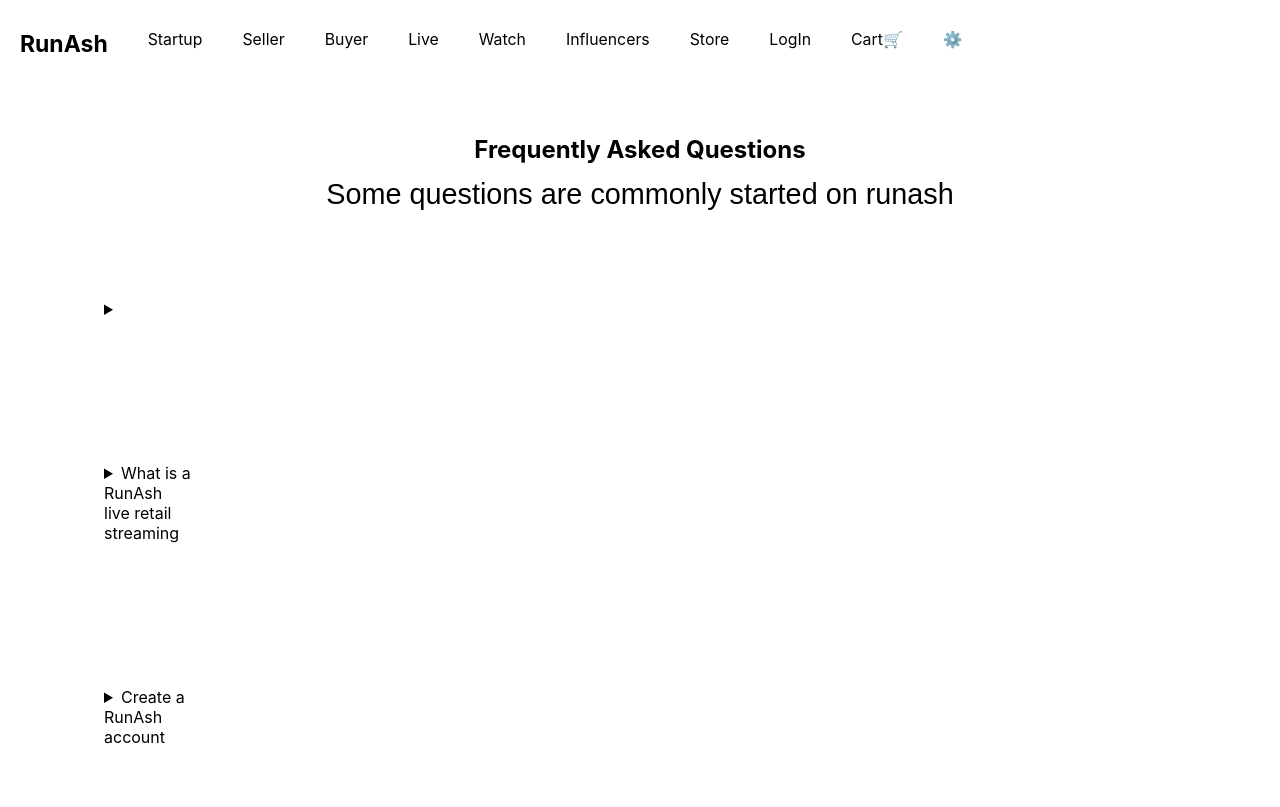
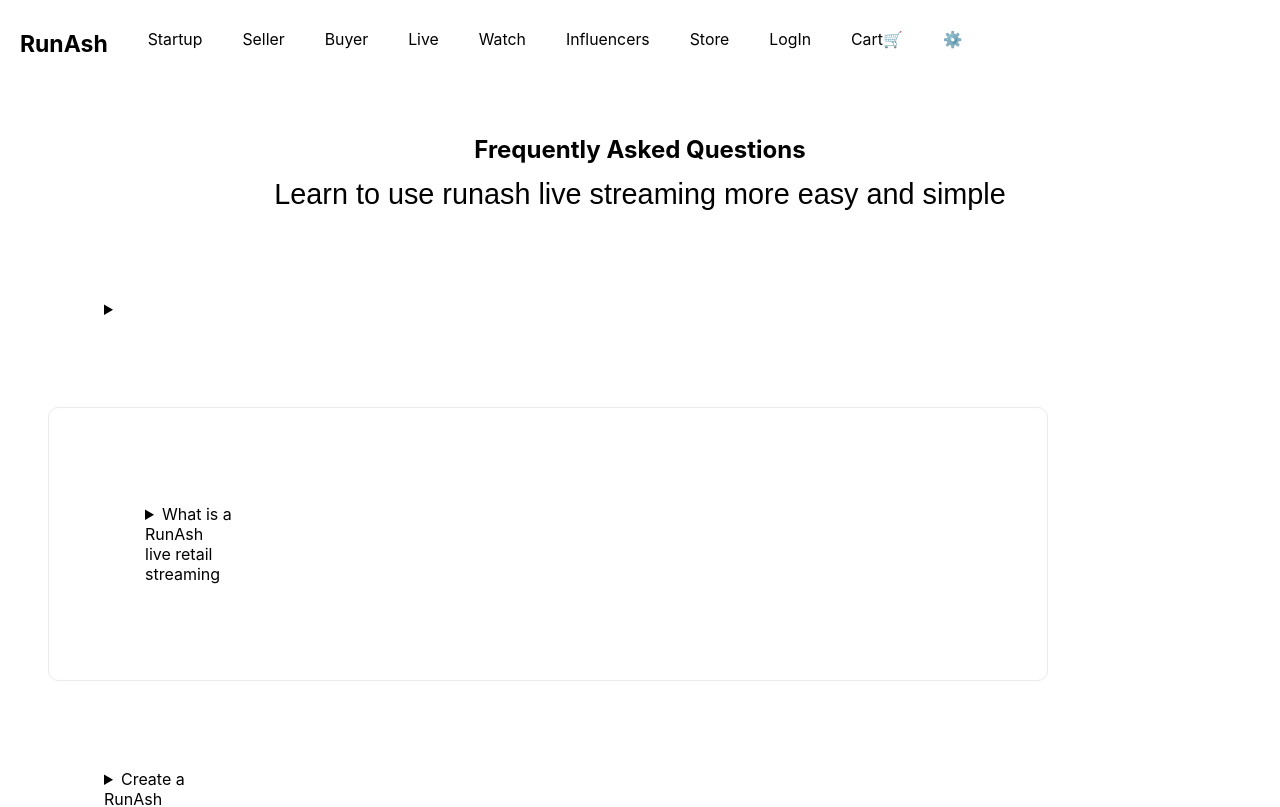
Before and after one commit to rammurmu/next, a Next.js app: page /faq in a window 1280 px wide. Shown: the top 807 px of the page. Built offline with nearby package versions, Linux system fonts and the light colour scheme.

Commit message:
Update faq.js

```diff
--- a/pages/faq.js
+++ b/pages/faq.js
@@ -7,7 +7,7 @@ export default function Faq() {
       <main className={styles.main}>
        <div className={styles.title}>
         <h1>Frequently Asked Questions</h1>
-        <p>Some questions are commonly started on runash</p>
+        <p>Learn to use runash live streaming more easy and simple</p>
         </div>
 
         <details>
@@ -20,7 +20,7 @@ export default function Faq() {
         <option>Shopping</option>
         </details>
 
-         <div className={styles.box}>
+         <div className={styles.card}>
          <details className={styles.details}>
             <summary>What is a RunAsh live retail streaming</summary>
                RunAsh is a live retail streaming platform
```
